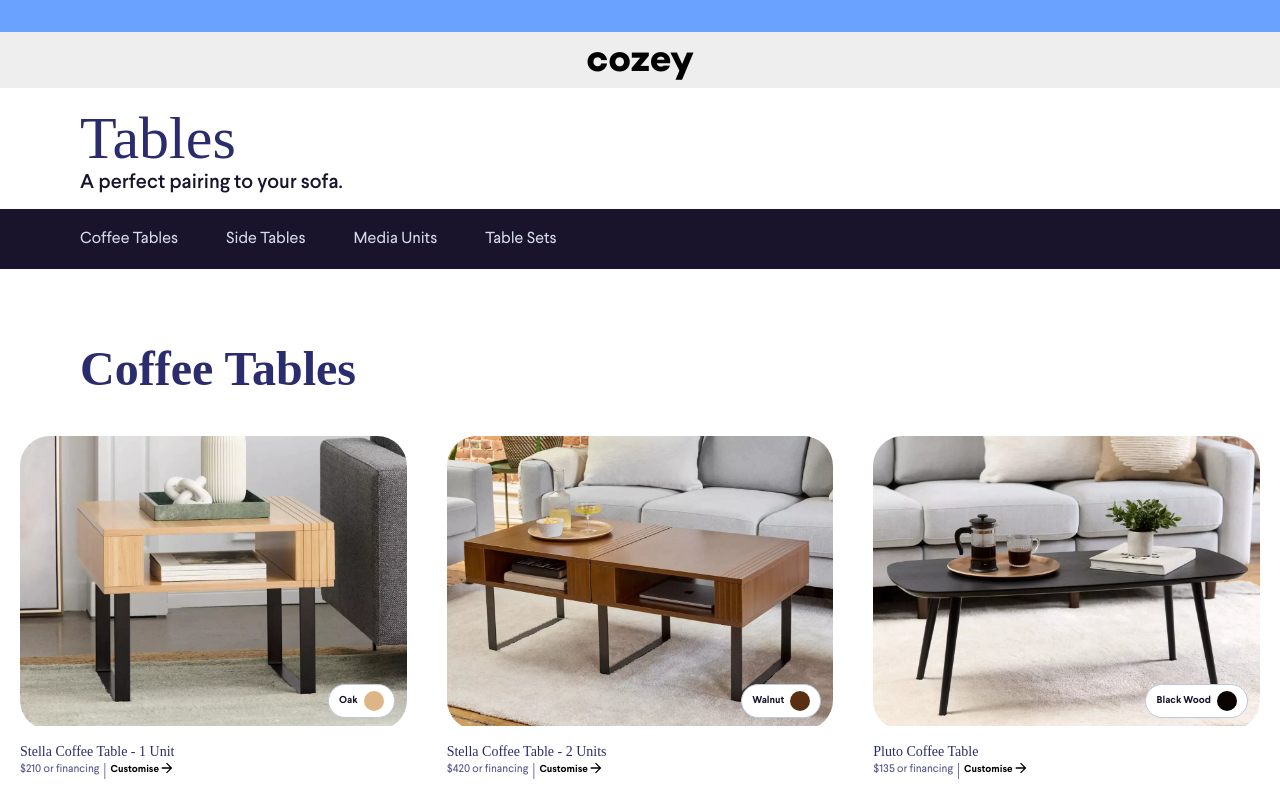
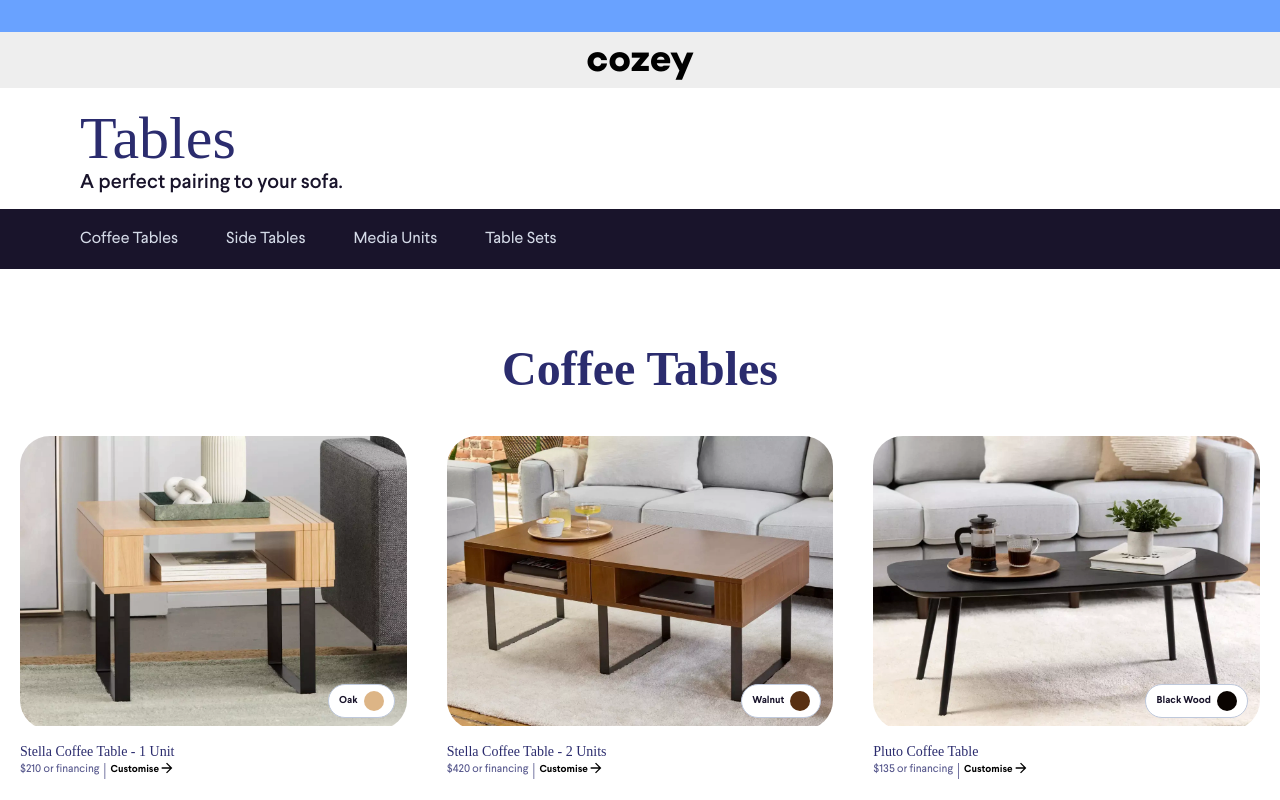
Before and after one commit to yagna11/e-commerce-furniture-ui, a React (Create React App) app: page / in a window 1280 px wide. Shown: the top 800 px of the page. Built offline with nearby package versions, Linux system fonts and the light colour scheme; a web font is replaced by a local one.

Commit message:
style changes to the title

```diff
--- a/src/components/ProductsList.js
+++ b/src/components/ProductsList.js
@@ -133,7 +133,6 @@
     padding: "32px 80px 0px",
     "@media (min-width: 1250px)": {
       fontSize: 48,
-      textAlign: "start",
     },
   },
   productContainer: {
```
